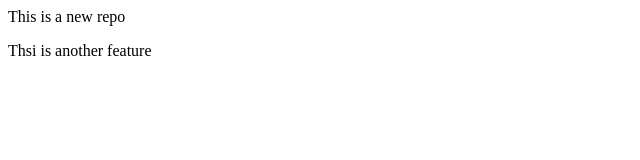
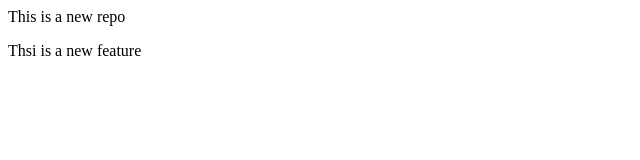
Before and after one commit to Subir1908/localrepo, a plain HTML site: page index.html in a window 1280 px wide. Shown: the full height of the page, 0-640 px from the left. Drawn offline with Linux system fonts and the light colour scheme.

```diff
--- a/index.html
+++ b/index.html
@@ -1,2 +1,2 @@
 <p>This is a new repo</p>
-<p>Thsi is another feature</p>
+<p>Thsi is a new feature</p>
```
